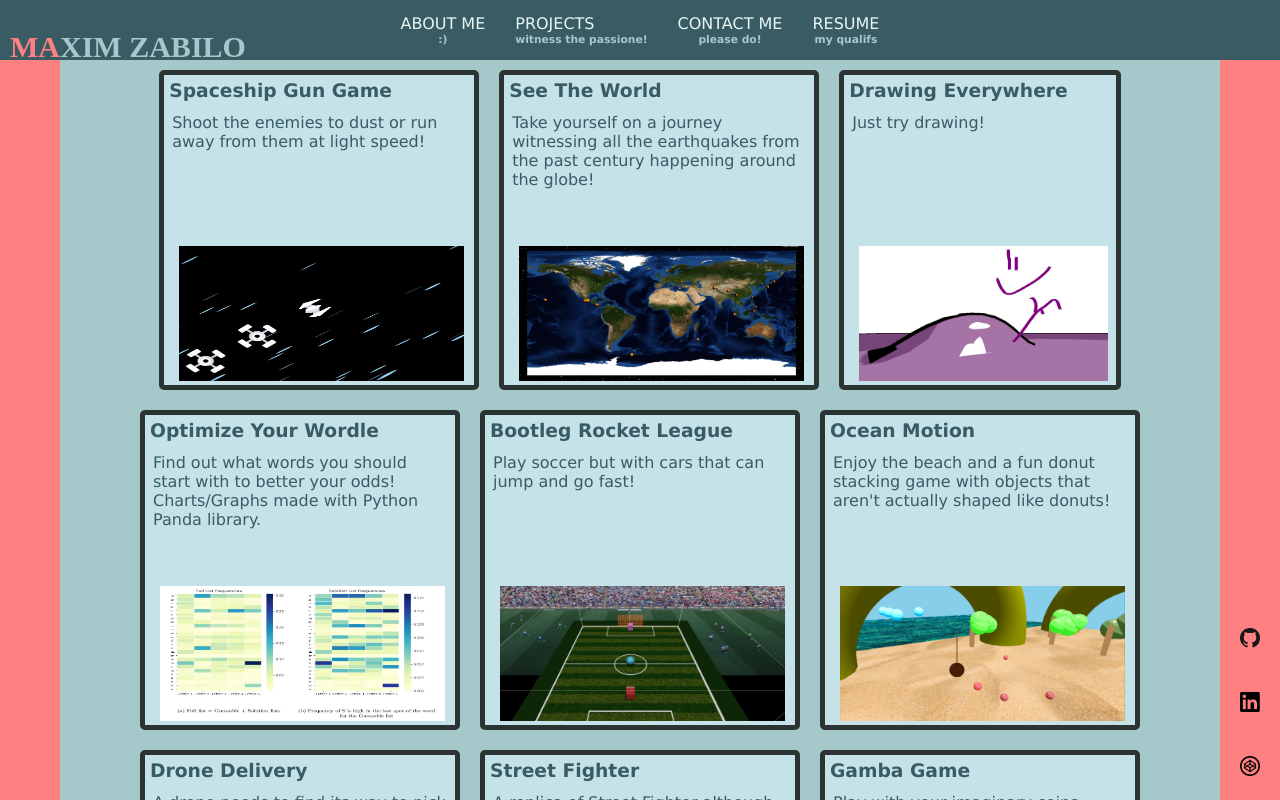
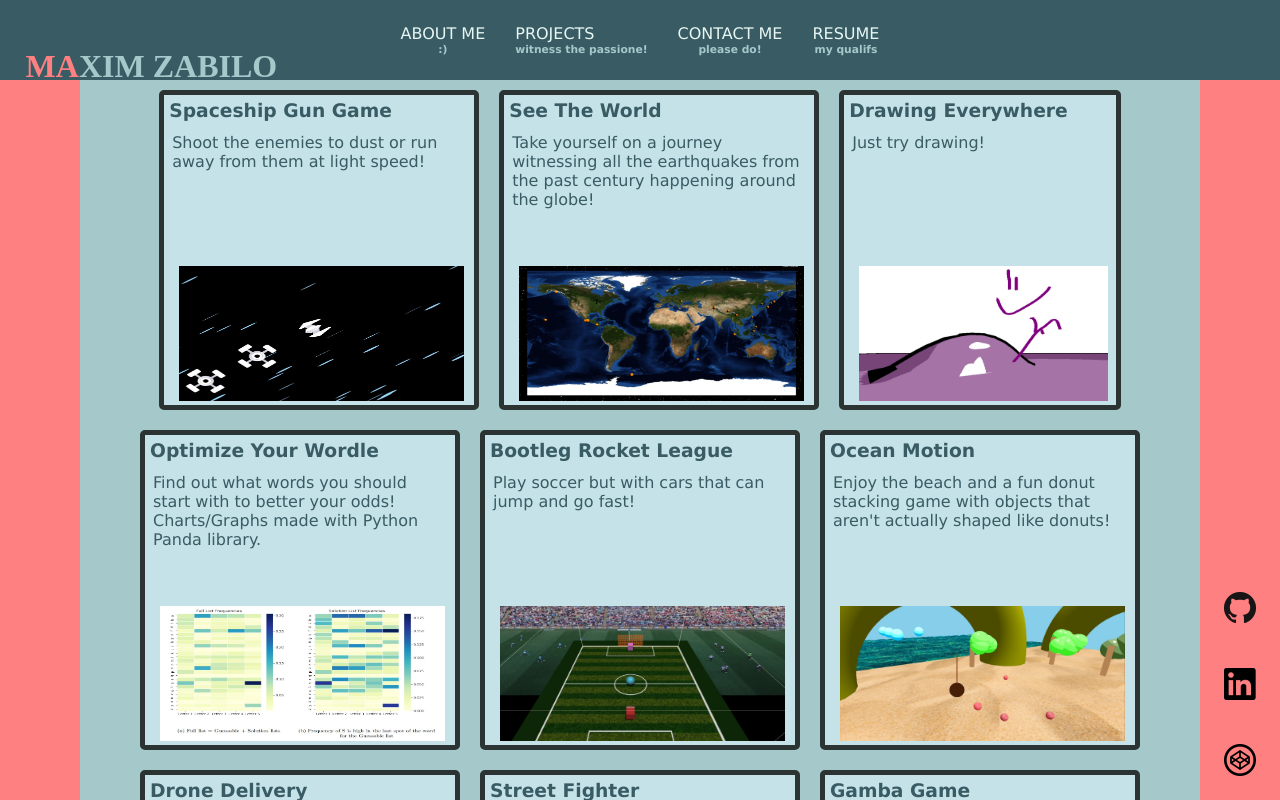
Before and after one commit to Rays91546/My-Page, a plain HTML site: page projects.html in a window 1280 px wide. Drawn offline with Linux system fonts and the light colour scheme.

Commit message:
comparing em vs px

```diff
--- a/style.css
+++ b/style.css
@@ -24,10 +24,17 @@
   --font-weight-medium: 500;
   --font-weight-semibold: 600;
 
-  --main-offset: 60px;
-  --three-quarter-main-offset: 45px;
-  --half-main-offset: 30px;
-  --quarter-main-offset: 15px;
+  /*--main-offset: 60em;
+  --three-quarter-main-offset: 45em;
+  --half-main-offset: 30em;
+  --quarter-main-offset: 15em;*/
+
+  --main-offset: 5em;
+  --three-quarter-main-offset: 3em;
+  --half-main-offset: 2em;
+  --quarter-main-offset: 1em;
+  --eigth-main-offset: 0.5em;
+  --sixteenth-main-offset: 0.25em;
 
   --project-box-background: #c5e2e8;
 }
@@ -84,8 +91,8 @@ body {
   font-size: var(--half-main-offset);
   text-transform: uppercase;
   color: var(--name-color);
-  margin-top: var(--half-main-offset);
-  margin-left: 10px;
+  margin-top: 1.5em;
+  margin-left: 0.8em;
 }
 
 .nav-main h3 b {
@@ -178,7 +185,7 @@ body {
 
 .sidenav {
   height: 100%; /* Full-height: remove this if you want "auto" height */
-  width: 60px; /* Set the width of the sidebar */
+  width: var(--main-offset); /* Set the width of the sidebar */
   position: fixed; /* Fixed Sidebar (stay in place on scroll) */
   z-index: 1; /* Stay on top */
   right: 0; /* Stay at the right */
@@ -222,9 +229,9 @@ body {
   font-family: Verdana, Geneva, Tahoma, sans-serif;
 
   /*margin: var(--main-offset);*/
-  margin-left: 60px;
-  margin-top: 60px;
-  margin-right: 60px;
+  margin-left: var(--main-offset);
+  margin-top: var(--main-offset);
+  margin-right: var(--main-offset);
   /*margin-bottom: 60px;*/
 
   padding: 10px;
```
Also changed, not shown: resume.html (+4 -3 lines).
